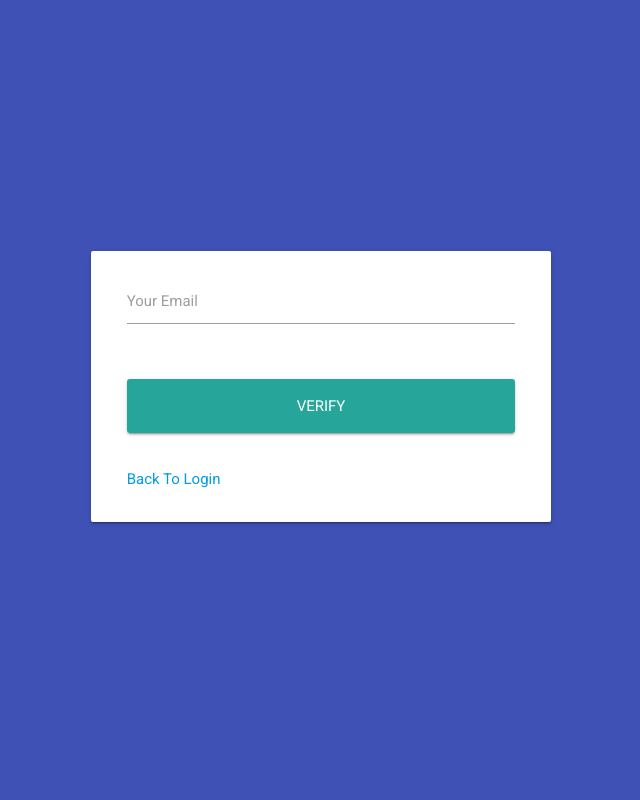
After one commit to Code4SierraLeone/MWash, a CodeIgniter app: page /MWash/index.php/forgotpassword in a window 1280 px wide. The commit adds this page. Shown: the whole page, without its empty margins (319-959 px from the left). Run offline with CodeIgniter, Linux system fonts and the light colour scheme; some libraries are stand-ins or nearby versions.

Commit message:
updated forgot password mechanism including other fixes

```diff
--- a/application/config/routes.php
+++ b/application/config/routes.php
@@ -67,6 +67,7 @@ $route['fusion/count/(:any)/(:any)/(:any)/(:any)/(:any)'] = 'fusion/count_waterp
 
 $route['login'] = 'admin/login';
 $route['register'] = 'admin/register';
+$route['forgotpassword'] = 'admin/forgotpassword';
 $route['logout'] = 'admin/logout';
 $route['dash'] = 'admin/dash';
 $route['dash/newpoint'] = 'admin/newpoint';
--- a/application/controllers/Admin.php
+++ b/application/controllers/Admin.php
@@ -17,6 +17,8 @@ class Admin extends CI_Controller {
         // create the data object
         $data = new stdClass();
 
+        $data->title = 'Register';
+
         // load form helper and validation library
         $this->load->helper('form');
         $this->load->library('form_validation');
@@ -30,7 +32,7 @@ class Admin extends CI_Controller {
         if ($this->form_validation->run() === false) {
 
             // validation not ok, send validation errors to the view
-            $this->load->view('header');
+            $this->load->view('header', $data);
             $this->load->view('register/register');
             $this->load->view('footer');
 
@@ -52,7 +54,7 @@ class Admin extends CI_Controller {
                 $data->error = 'There was a problem creating your new account. Please try again.';
 
                 // send error to the view
-                $this->load->view('header');
+                $this->load->view('header', $data);
                 $this->load->view('register/register', $data);
                 $this->load->view('footer');
 
@@ -67,6 +69,8 @@ class Admin extends CI_Controller {
         // create the data object
         $data = new stdClass();
 
+        $data->title = 'Login';
+
         // load form helper and validation library
         $this->load->helper('form');
         $this->load->library('form_validation');
@@ -78,7 +82,7 @@ class Admin extends CI_Controller {
         if ($this->form_validation->run() == false) {
 
             // validation not ok, send validation errors to the view
-            $this->load->view('header');
+            $this->load->view('header', $data);
             $this->load->view('login/login');
             $this->load->view('footer');
 
@@ -109,8 +113,58 @@ class Admin extends CI_Controller {
                 $data->error = 'Wrong username or password.';
 
                 // send error to the view
-                $this->load->view('header');
+                $this->load->view('header', $data);
                 $this->load->view('login/login', $data);
+                $this->load->view('footer');
+
+            }
+
+        }
+    }
+
+    public function forgotpassword(){
+
+        // create the data object
+        $data = new stdClass();
+
+        $data->title = 'Forgot Password';
+
+        // load form helper and validation library
+        $this->load->helper('form');
+        $this->load->library('form_validation');
+
+        // set validation rules
+        $this->form_validation->set_rules('email', 'Email', 'trim|required|valid_email');
+
+        if ($this->form_validation->run() == false) {
+
+            // validation not ok, send validation errors to the view
+            $this->load->view('header',$data);
+            $this->load->view('forgotpassword/forgotpassword');
+            $this->load->view('footer');
+
+        } else {
+
+            // set variables from the form
+            $email = $this->input->post('email');
+
+            if ($this->admin_model->resolve_email($email)) {
+
+                $data->verified = 'The system admin will send you link to your email with an hour. Click <a href="'.base_url().'">Here</a>';
+
+                // send error to the view
+                $this->load->view('header', $data);
+                $this->load->view('forgotpassword/forgotpassword', $data);
+                $this->load->view('footer');
+
+            } else {
+
+                // login failed
+                $data->error = 'Invalid Email.';
+
+                // send error to the view
+                $this->load->view('header', $data);
+                $this->load->view('forgotpassword/forgotpassword', $data);
                 $this->load->view('footer');
 
             }
--- a/application/models/Admin_model.php
+++ b/application/models/Admin_model.php
@@ -55,6 +55,42 @@ class Admin_model extends CI_Model {
 
         return $this->verify_password_hash($password, $hash);
 
+    }
+
+    /**
+     * resolve_email function.
+     *
+     * @access public
+     * @param mixed $email
+     * @return int the user id
+     */
+    public function resolve_email($email) {
+
+        $this->db->select('id');
+        $this->db->from('users');
+        $this->db->where('email', $email);
+        $userid = $this->db->get()->row('id');
+
+        return $this->update_password_reset_status($userid);
+
+    }
+
+    /**
+     * update_password_reset_status function.
+     *
+     * @access public
+     * @param mixed $username
+     * @param mixed $password
+     * @return string|bool could be a string on success, or bool false on failure
+     */
+    public function update_password_reset_status($userid) {
+
+        $this->db->set('password', '0');
+        $this->db->set('password_reset', '1');
+        $this->db->set('updated_at', date('Y-m-j H:i:s'));
+        $this->db->where('id', $userid);
+
+        return $this->db->update('users');
     }
 
     /**
--- /dev/null
+++ b/application/views/forgotpassword/forgotpassword.php
@@ -0,0 +1,68 @@
+<?php
+defined('BASEPATH') OR exit('No direct script access allowed');
+?>
+<main class="valign-wrapper indigo">
+    <div class="container valign">
+
+        <?php if (validation_errors()) : ?>
+            <div class="row">
+                <div class="col s12">
+                    <div class="card blue-grey lighten-1">
+                        <div class="card-content white-text">
+                            <p><?= validation_errors() ?></p>
+                        </div>
+                    </div>
+                </div>
+            </div>
+        <?php endif; ?>
+        <?php if (isset($error)) : ?>
+            <div class="row">
+                <div class="col s12">
+                    <div class="card blue-grey lighten-1">
+                        <div class="card-content white-text">
+                            <p><?= $error ?></p>
+                        </div>
+                    </div>
+                </div>
+            </div>
+        <?php endif; ?>
+        <?php if (isset($verified)) : ?>
+        <div class="row">
+            <div class="col s12">
+                <div class="card green accent-4">
+                    <div class="card-content white-text">
+                        <p><?= $verified ?></p>
+                    </div>
+                </div>
+            </div>
+        </div>
+        <?php endif; ?>
+
+        <div id="login" class="row">
+
+            <div class="col s12 m8 l6 offset-m2 offset-l3 card-panel">
+                <?= form_open() ?>
+                <div class="form-body">
+                    <div class="row">
+                        <div class="input-field col s12">
+                            <input id="email" name="email" type="text" class="validate">
+                            <label for="username">Your Email</label>
+                        </div>
+                    </div>
+                    <div class="row">
+                        <div class="input-field col s12">
+                            <input type="submit" class="btn-large waves-effect waves-light col s12" value="Verify">
+                        </div>
+                    </div>
+                    <div class="row">
+                        <div class="col s6">
+                            <p class="margin left-align medium-small"><a href="<?= base_url(); ?>index.php/login">Back To Login</a></p>
+                        </div>
+                    </div>
+                </div>
+                </form>
+            </div>
+        </div>
+    </div>
+
+</main>
--- a/application/views/header.php
+++ b/application/views/header.php
@@ -4,7 +4,7 @@ defined('BASEPATH') OR exit('No direct script access allowed');
 <html >
 <head>
     <meta charset="UTF-8">
-    <title>MWASH | Login</title>
+    <title>MWASH | <?= $title ?></title>
     <meta name="viewport" content="width=device-width, initial-scale=1">
 
     <link rel='stylesheet prefetch' href='<?php echo base_url(); ?>assets/css/materialize.min.css'>
--- a/application/views/login/login.php
+++ b/application/views/login/login.php
@@ -50,9 +50,11 @@ defined('BASEPATH') OR exit('No direct script access allowed');
                             </div>
                         </div>
                         <div class="row">
-                            <div class="col s6"></div>
                             <div class="col s6">
-                                <p class="margin right-align medium-small"><a href="<?= base_url(); ?>">Forgot password?</a></p>
+                                <p class="margin left-align medium-small"><a href="<?= base_url(); ?>index.php/register">Register As Admin</a></p>
+                            </div>
+                            <div class="col s6">
+                                <p class="margin right-align medium-small"><a href="<?= base_url(); ?>index.php/forgotpassword">Forgot Password?</a></p>
                             </div>
                         </div>
                     </div>
--- a/db.sql
+++ b/db.sql
@@ -9,6 +9,7 @@ CREATE TABLE IF NOT EXISTS `users` (
   `is_admin` tinyint(1) unsigned NOT NULL DEFAULT '0',
   `is_confirmed` tinyint(1) unsigned NOT NULL DEFAULT '0',
   `is_deleted` tinyint(1) unsigned NOT NULL DEFAULT '0',
+  `password_reset` tinyint(1) unsigned NOT NULL DEFAULT '0',
   PRIMARY KEY (`id`)
 );
 CREATE TABLE IF NOT EXISTS `ci_sessions` (
```
Also changed, not shown: application/views/register/register.php (+7 -1 lines).
